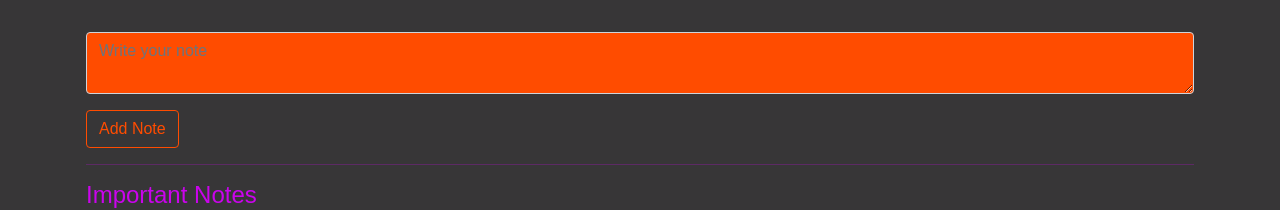
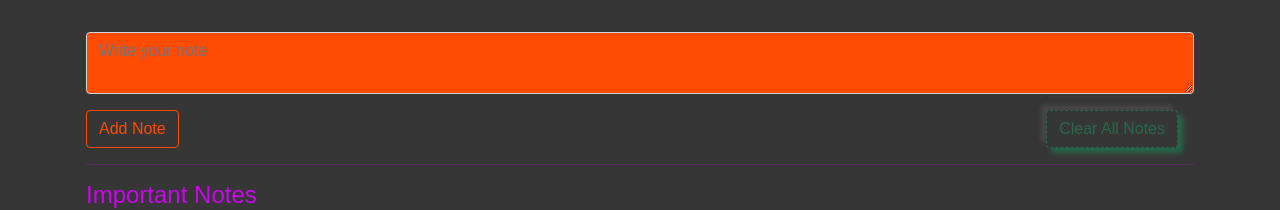
Before and after one commit to vm799/ToDo-App-with-ReactRedux, a React (Create React App) app in the folder youtube-2/: page / in a window 1280 px wide. Shown: the top 210 px of the page. Built offline with nearby package versions, Linux system fonts and the light colour scheme; no server answers; the database is empty.

Commit message:
delete buttons

```diff
--- a/youtube-2/src/components/CreateNote.js
+++ b/youtube-2/src/components/CreateNote.js
@@ -32,7 +32,10 @@ const handleSubmit = (e) => {
           onChange={ e => setNote(e.target.value)}
           >
               </textarea>
+              <div className="button_container">
               <button className="btn" type="submit">Add Note</button>
+              <button className="btn btn_delete" type="submit">Clear All Notes</button>
+              </div>
               </div>
   </form>
     </div>
--- a/youtube-2/src/components/Note.js
+++ b/youtube-2/src/components/Note.js
@@ -6,8 +6,14 @@ const Note  = ({note: { date, note, id, isImportant }, toggle_note }) => {
   return (
     <div className= "card m-3">
         <div className="card-header">{date}</div>
+
         <div className="card-body">{note}</div>
+
+        <div className="button_container">
         <button onClick = {() => toggle_note(id)} className="btn mb-2"> {isImportant? 'Remove from Important' : 'Add'} </button>
+        <button onClick = {() => toggle_note(id)} className="btn btn_delete mb-2"> I'm complete! </button>
+        </div>
+
     </div>
   )
 }
--- a/youtube-2/src/index.css
+++ b/youtube-2/src/index.css
@@ -27,10 +27,14 @@ hr {
     background: transparent !important;
     box-shadow: 5px 5px 8px #ff87ff,
     -5px -5px 8px #484748;
-    width: 15rem;
+    width: 20rem;
 }
 
-
+.button_container{
+    display:flex;
+    flex-direction: row;
+    justify-content: space-between;
+}
 
 .btn{
     background: transparent;
@@ -38,6 +42,19 @@ hr {
     border: 1px solid;
     outline: none;
     margin-top: 1rem;
+    margin-right: 1rem;
+    font-size: 1rem;
+}
+
+.btn_delete{
+    color: rgb(41, 104, 77);
+    background: transparent;
+    border: 1px dashed;
+    outline: none;
+    margin-top: 1rem;
+    margin-right: 1rem;
+    box-shadow: 5px 5px 5px #256849,
+    -5px -5px 5px #484748;
 }
 
 .btn:hover{
```
Also changed, not shown: youtube-2/src/components/DeleteNote.js (added, +7 -0 lines).
